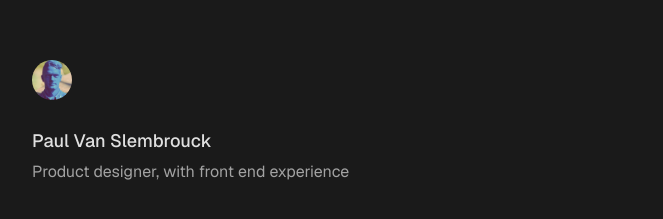
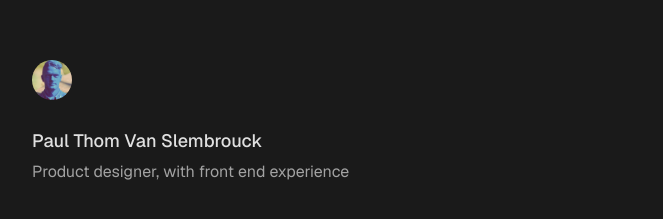
Before and after one commit to ptvans/portfolio, a React (Create React App) app: page / in a window 1280 px wide. Shown: the top 219 px of the page, without its empty margins (308-971 px from the left). Built offline with nearby package versions, Linux system fonts and the light colour scheme.

Commit message:
name change

```diff
--- a/src/pages/Home.js
+++ b/src/pages/Home.js
@@ -21,7 +21,7 @@ function Home({ theme, toggleTheme }) {
             </svg>
             */}
           </div>
-          <h2 className="name">Paul Van Slembrouck</h2>
+          <h2 className="name">Paul Thom Van Slembrouck</h2>
           <p className="title">
             Product designer, with front end experience
           </p>
@@ -56,7 +56,7 @@ function Home({ theme, toggleTheme }) {
               <a href="https://github.com/ptvans" target="_blank" rel="noopener noreferrer">Github</a>
             </li>
             <li>
-              <a href="https://www.linkedin.com/in/paul-van-slembrouck-6469a71a4/" target="_blank" rel="noopener noreferrer">LinkedIn</a>
+              <a href="https://www.linkedin.com/in/paul-thom-van-slembrouck-6469a71a4/" target="_blank" rel="noopener noreferrer">LinkedIn</a>
             </li>
             <li>
               <a href="mailto:ptvans@gmail.com">Email</a>
```
